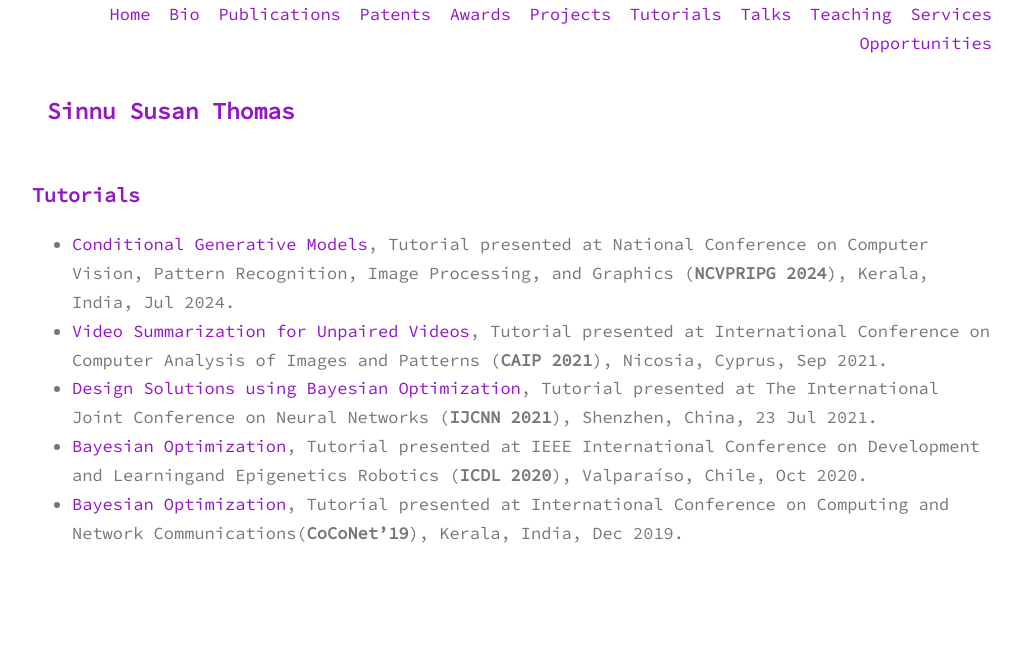
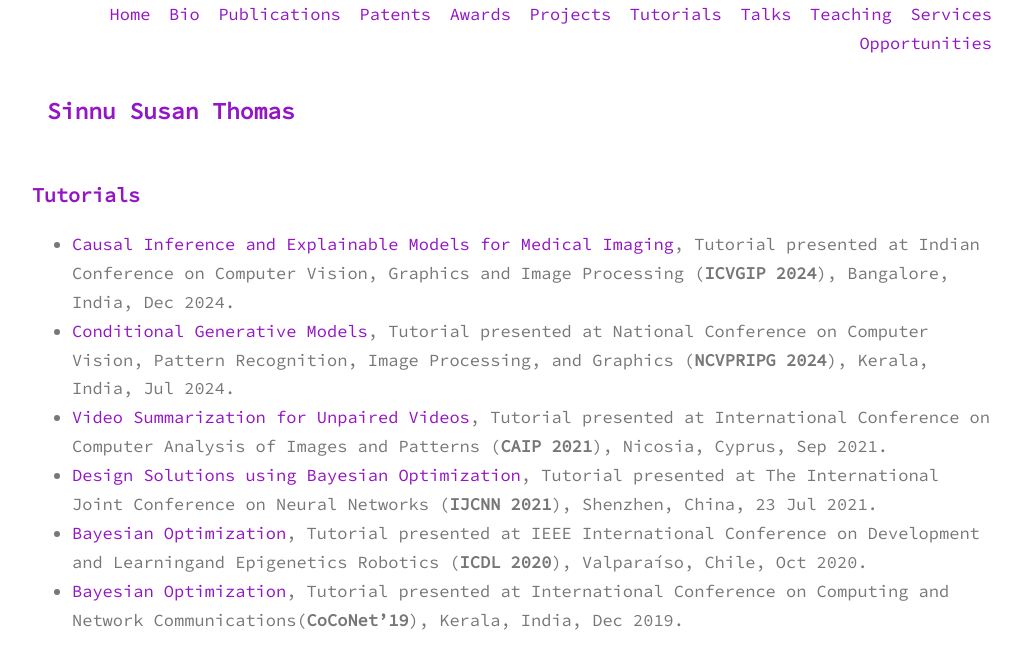
Before and after one commit to sinnuthomas/sinnuthomas.github.io, a Jekyll site: the page built from tutorials.md, in a window 1280 px wide. Shown: the top 669 px of the page, without its empty margins (128-1150 px from the left). Built offline with Jekyll 4.4.1, drawn with Linux system fonts in a browser that asks for light colours.

Commit message:
Update tutorials.md

```diff
--- a/tutorials.md
+++ b/tutorials.md
@@ -3,6 +3,7 @@ layout: page
 title: Tutorials
 permalink: /tutorials/
 ---
+  * [Causal Inference and Explainable Models for Medical Imaging](https://icvgip.in/tutorials), Tutorial presented at Indian Conference on Computer Vision, Graphics and Image Processing (**ICVGIP 2024**), Bangalore, India, Dec 2024.
   * [Conditional Generative Models](https://ncvpripg2024.github.io/tutorials.html), Tutorial presented at National Conference on Computer Vision, Pattern Recognition, Image Processing, and Graphics (**NCVPRIPG 2024**), Kerala, India, Jul 2024.
   * [Video Summarization for Unpaired Videos](http://cyprusconferences.org/caip2021/tutorials/), Tutorial presented at International Conference on Computer Analysis of Images and Patterns (**CAIP 2021**), Nicosia, Cyprus, Sep 2021.
   * [Design Solutions using Bayesian Optimization](https://www.ijcnn.org/tutorials), Tutorial presented at The International Joint Conference on Neural Networks (**IJCNN 2021**), Shenzhen, China, 23 Jul 2021.
```
